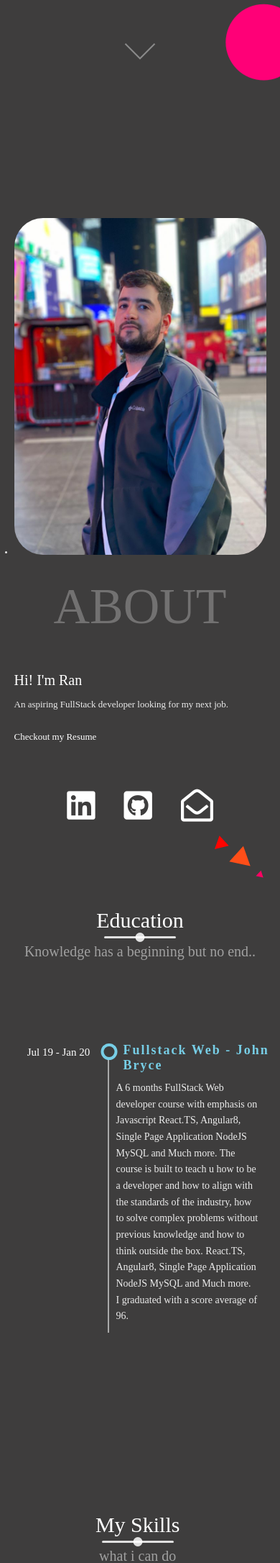
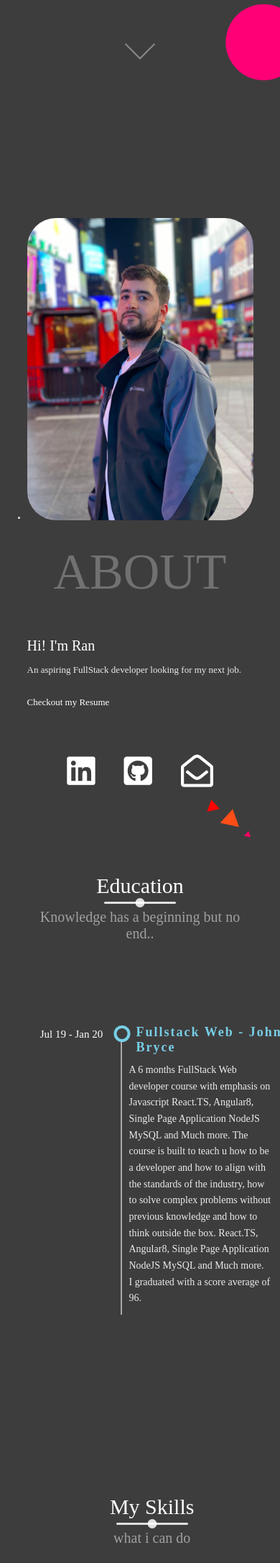
Before and after one commit to ranbri/ranbri.github.io, a PHP site: page / in a window 390 px wide. Shown: the part 601-2773 px from the top of the page at 72% size. Run offline with PHP 8.4, Linux system fonts and the light colour scheme; some web fonts are replaced.

Commit message:
Tablet Viewport Fix

```diff
--- a/main.css
+++ b/main.css
@@ -859,6 +859,15 @@ color:#ff0000;
 /*End animations*/
 
 /*Start media queries*/
+@media screen and (max-width: 1200px){
+    html, body {
+        overflow-x: hidden;
+      }
+   section{
+       padding-left: 20px;
+       padding-right: 20px;
+   }
+}
 @media screen and (max-width: 768px){
 
     body{
```
